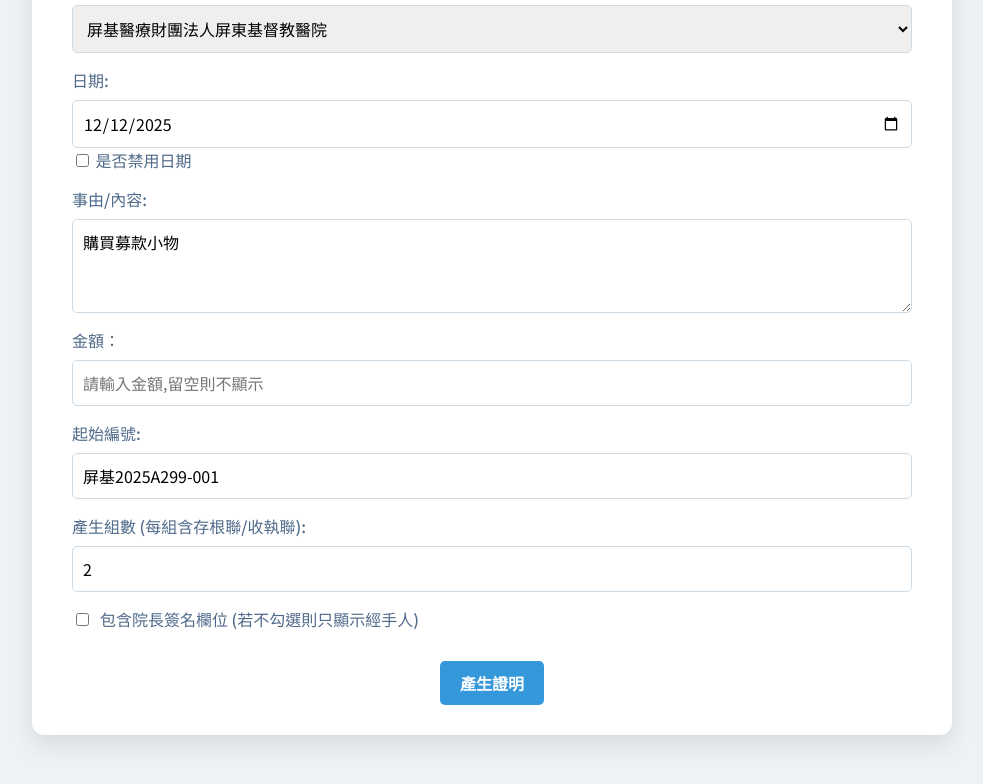
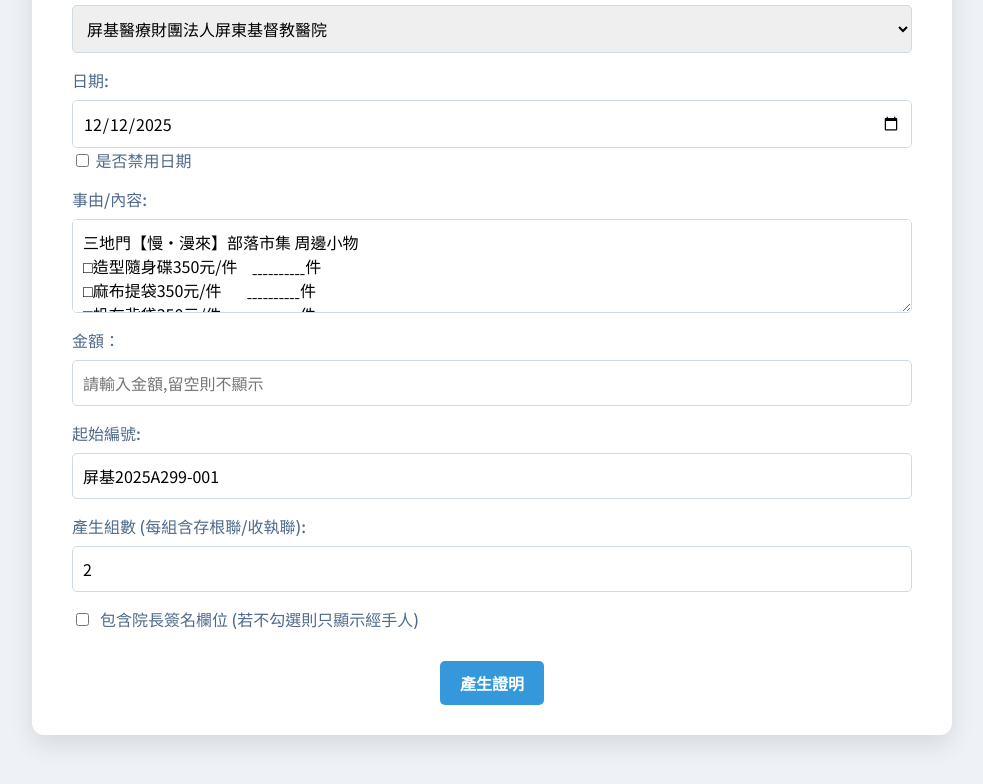
Before and after one commit to huiling517/receipt, a plain HTML site: page index.html in a window 1280 px wide. Shown: the part 158-942 px from the top of the page, without its empty margins (148-1131 px from the left). Drawn offline with Linux system fonts and the light colour scheme.

Commit message:
Refactor HTML structure and styles for receipt generator

```diff
--- a/index.html
+++ b/index.html
@@ -285,7 +285,12 @@
             </div>
             <div class="form-group">
                 <label for="content">事由/內容:</label>
-                <textarea id="content" rows="3" maxlength="300" style="resize:vertical;" required>購買募款小物</textarea>
+                <textarea id="content" rows="3" maxlength="300" style="resize:vertical;" required>三地門【慢·漫來】部落市集 周邊小物
+□造型隨身碟350元/件    ˍˍˍˍˍˍˍˍˍˍ件
+□麻布提袋350元/件       ˍˍˍˍˍˍˍˍˍˍ件
+□帆布背袋350元/件       ˍˍˍˍˍˍˍˍˍˍ件
+□紀念排汗T恤300元/件  ˍˍˍˍˍˍˍˍˍˍ件
+□飲料提袋100元/個       ˍˍˍˍˍˍˍˍˍˍ個</textarea>
             </div>
             <div class="form-group">
                 <label for="amount">金額：</label>
```
